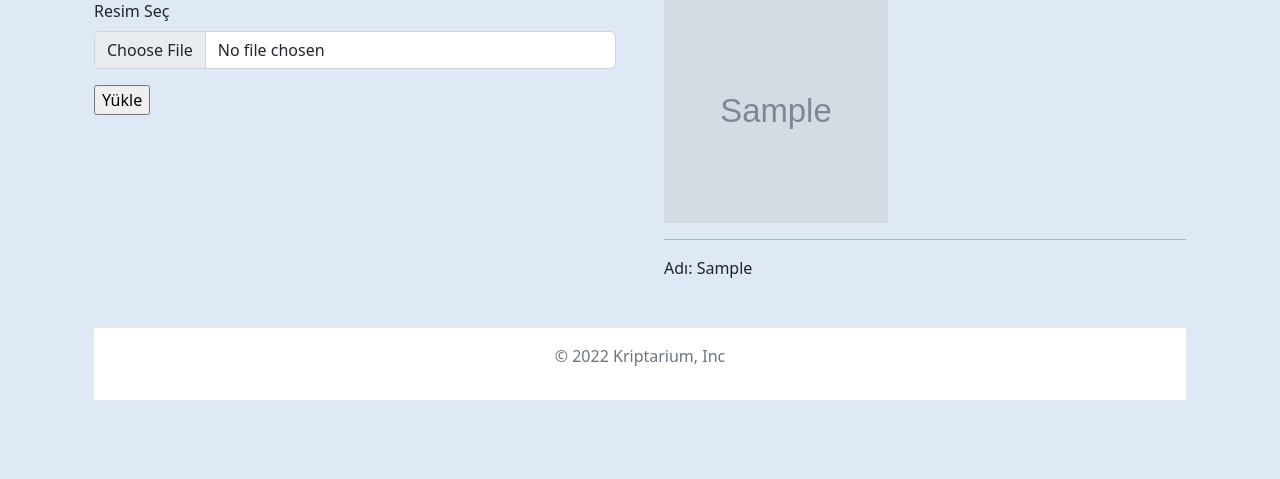
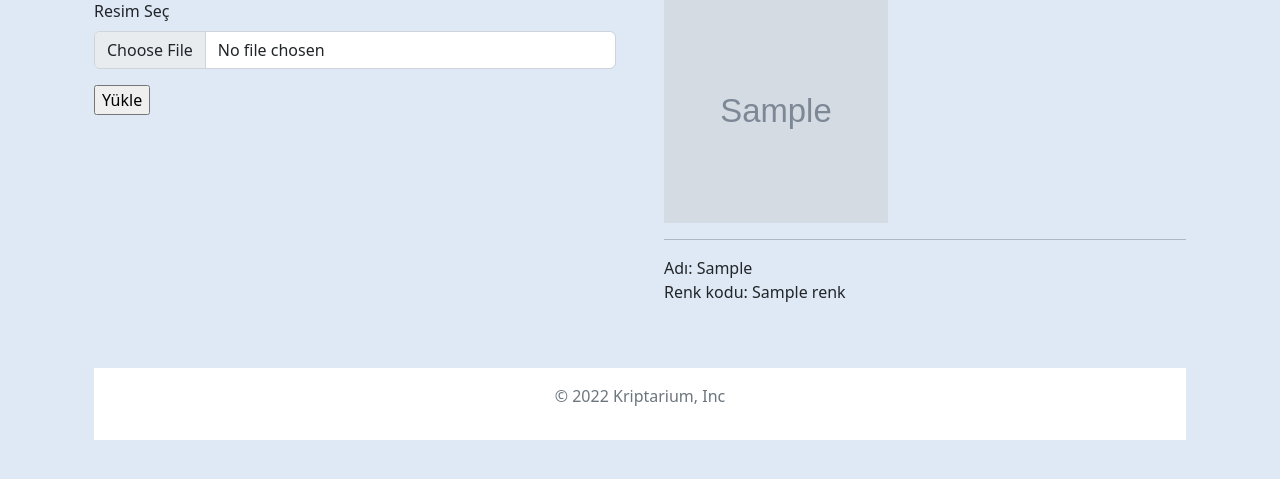
Before and after one commit to karakayaahmet/ymgk_sonn, a Django app: template ymgk-main-live-aws/templates/marble/anasayfa.html in a window 1280 px wide. Shown: the part 237-716 px from the top of the page. Run offline with Django 4.2, Linux system fonts and the light colour scheme; the template is opened without the code that fills it: most values are stand-ins (such as "Sample title", 1, 10 or a date in 2020); grey boxes marked "Sample" are stand-in pictures; parts of the project's set-up code (start-up, migrations or seed data) failed here and were passed over.

Commit message:
renk kodu çekildi.

```diff
--- a/ymgk-main-live-aws/marble/views.py
+++ b/ymgk-main-live-aws/marble/views.py
@@ -8,6 +8,8 @@ def anasayfa(request):
     son_nesne = Resimler.objects.order_by("created_at").last()
     son_resim = son_nesne.image.url
     ad = son_nesne.title
+
+    renk = son_nesne.average_color
 
     if request.method == "POST":
 
@@ -26,4 +28,4 @@ def anasayfa(request):
         form = ImageForm()
 
 
-    return render(request, "marble/anasayfa.html",{"images":son_resim, "form":form, "ad":ad})
+    return render(request, "marble/anasayfa.html",{"images":son_resim, "form":form, "ad":ad,"renk":renk})
--- a/ymgk-main-live-aws/templates/marble/anasayfa.html
+++ b/ymgk-main-live-aws/templates/marble/anasayfa.html
@@ -89,6 +89,10 @@
 
                 Adı: {{ ad }}
 
+              </div>
+
+              <div>
+                <p>Renk kodu: {{ renk }}</p>
               </div>
             <!-- </div>
           </div> -->
```
